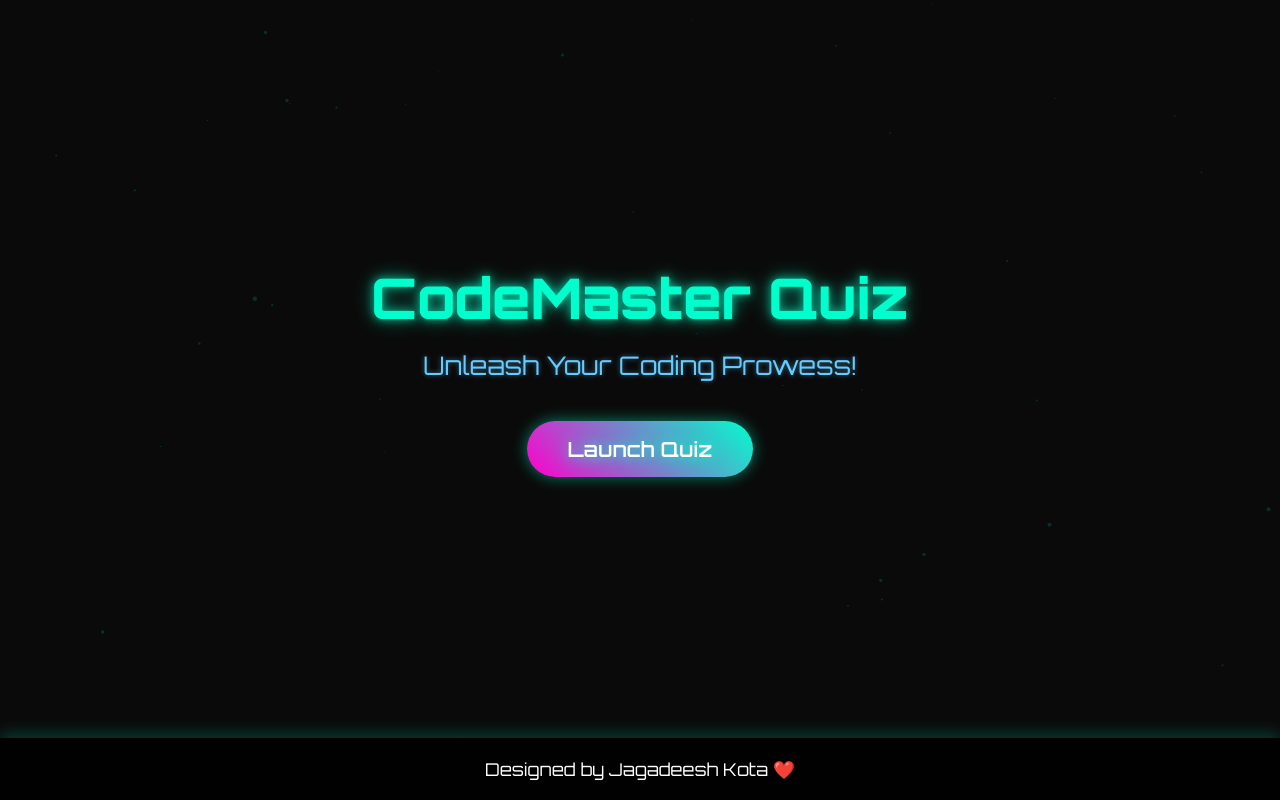
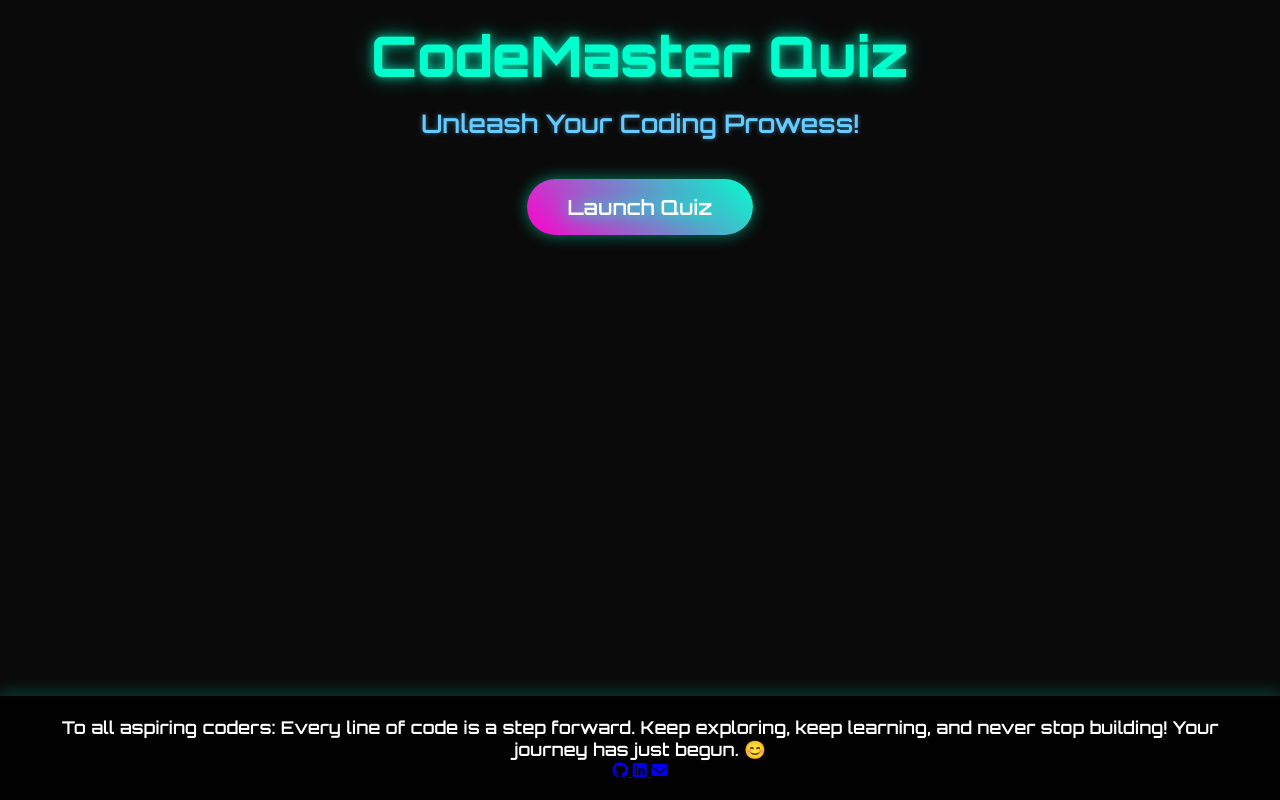
Before and after one commit to Kota-Jagadeesh/QUIZ, a plain HTML site: page index.html in a window 1280 px wide. Drawn offline with Linux system fonts and the light colour scheme.

Commit message:
refactor: Update main page structure and footer content

```diff
--- a/index.html
+++ b/index.html
@@ -3,78 +3,34 @@
 <head>
     <meta charset="UTF-8">
     <meta name="viewport" content="width=device-width, initial-scale=1.0">
-    <title>Programming Quiz Challenge</title>
+    <title>CodeMaster Quiz Challenge</title>
     <link rel="stylesheet" href="styles.css">
-    <link href="https://fonts.googleapis.com/css2?family=Orbitron:wght@400;600;800&display=swap" rel="stylesheet">
+    <link rel="stylesheet" href="https://cdnjs.cloudflare.com/ajax/libs/font-awesome/6.0.0-beta3/css/all.min.css">
+    <link href="https://fonts.googleapis.com/css2?family=Inter:wght@300;400;500;600;700&family=Orbitron:wght@600;800&display=swap" rel="stylesheet">
 </head>
 <body>
-    <div class="welcome-container">
-        <h1>CodeMaster Quiz</h1>
-        <p class="subtitle">Unleash Your Coding Prowess!</p>
-        <a href="quiz.html" class="start-btn">Launch Quiz</a>
+    <div class="main-content">
+        <div class="welcome-container">
+            <h1>CodeMaster Quiz</h1>
+            <p class="subtitle">Unleash Your Coding Prowess!</p>
+            <a href="quiz.html" class="start-btn">Launch Quiz</a>
+        </div>
     </div>
-    <canvas id="particle-canvas"></canvas>
     <footer class="footer">
         <div class="footer-content">
-            <p>Designed by Jagadeesh Kota <span class="heart">❤️</span></p>
+            <p>To all aspiring coders: Every line of code is a step forward. Keep exploring, keep learning, and never stop building! Your journey has just begun. 😊</p>
+            <div class="social-links">
+                <a href="https://github.com/Kota-Jagadeesh" target="_blank" class="social-link" aria-label="GitHub">
+                    <i class="fab fa-github"></i>
+                </a>
+                <a href="https://www.linkedin.com/in/jagadeeshwar-reddy-kota" target="_blank" class="social-link" aria-label="LinkedIn">
+                    <i class="fab fa-linkedin"></i>
+                </a>
+                <a href="mailto:kota.jagadesh123@gmail.com" class="social-link" aria-label="Email">
+                    <i class="fas fa-envelope"></i>
+                </a>
+            </div>
         </div>
     </footer>
-    <script>
-        // Particle animation
-        const canvas = document.getElementById('particle-canvas');
-        const ctx = canvas.getContext('2d');
-        canvas.width = window.innerWidth;
-        canvas.height = window.innerHeight;
-        let particles = [];
-
-        class Particle {
-            constructor() {
-                this.x = Math.random() * canvas.width;
-                this.y = Math.random() * canvas.height;
-                this.size = Math.random() * 2 + 1;
-                this.speedX = Math.random() * 0.5 - 0.25;
-                this.speedY = Math.random() * 0.5 - 0.25;
-            }
-            update() {
-                this.x += this.speedX;
-                this.y += this.speedY;
-                if (this.size > 0.2) this.size -= 0.05;
-            }
-            draw() {
-                ctx.fillStyle = 'rgba(0, 255, 255, 0.5)';
-                ctx.beginPath();
-                ctx.arc(this.x, this.y, this.size, 0, Math.PI * 2);
-                ctx.fill();
-            }
-        }
-
-        function init() {
-            particles = [];
-            for (let i = 0; i < 50; i++) {
-                particles.push(new Particle());
-            }
-        }
-
-        function animate() {
-            ctx.clearRect(0, 0, canvas.width, canvas.height);
-            particles.forEach((particle, index) => {
-                particle.update();
-                particle.draw();
-                if (particle.size <= 0.2) {
-                    particles.splice(index, 1);
-                    particles.push(new Particle());
-                }
-            });
-            requestAnimationFrame(animate);
-        }
-
-        init();
-        animate();
-        window.addEventListener('resize', () => {
-            canvas.width = window.innerWidth;
-            canvas.height = window.innerHeight;
-            init();
-        });
-    </script>
 </body>
 </html>
```
